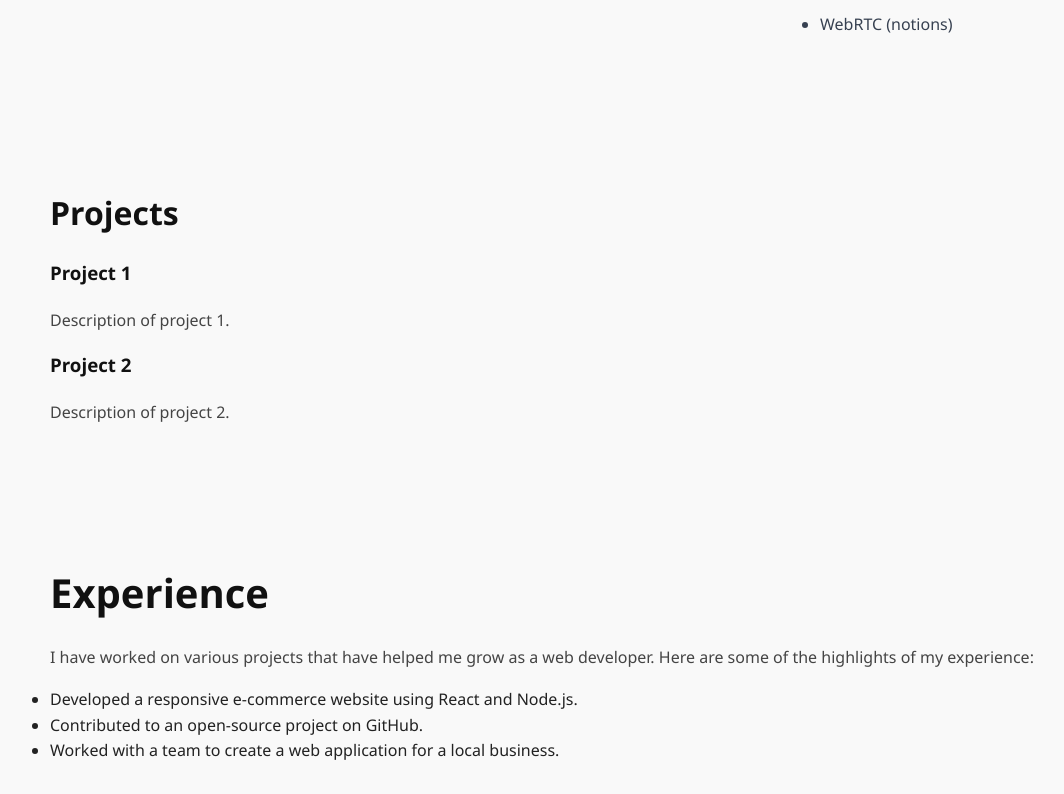
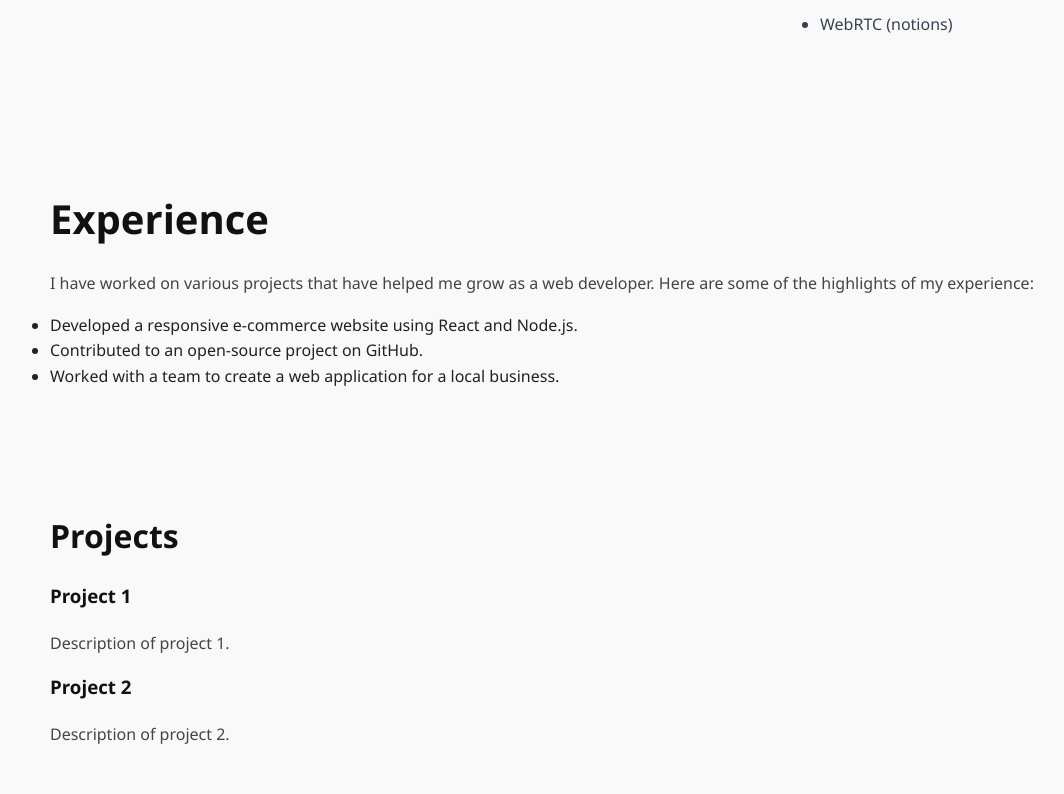
Before and after one commit to kurtisv/ProfilDev, a React (Vite) app in the folder mon-portfolio/: page / in a window 1280 px wide. Shown: the part 1826-2620 px from the top of the page, without its empty margins (60-1124 px from the left). Built offline with nearby package versions, Linux system fonts and the light colour scheme.

Commit message:
Reorder components in App to place Projects after Experience

```diff
--- a/mon-portfolio/src/App.jsx
+++ b/mon-portfolio/src/App.jsx
@@ -13,8 +13,8 @@ function App() {
       <Hero />
       <About />
       <Skills />
+      <Experience />
       <Projects />
-      <Experience />
       <Contact />
     </>
   );
```
